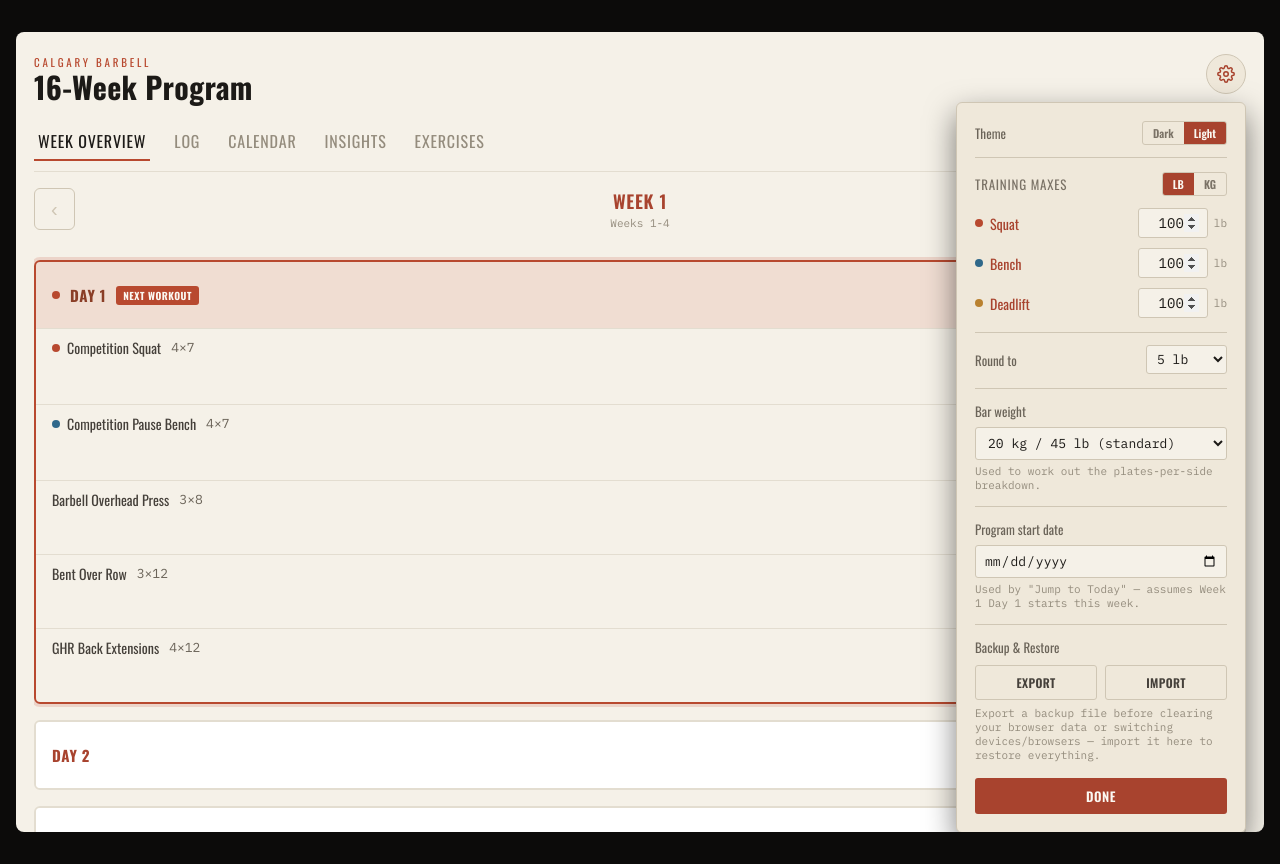
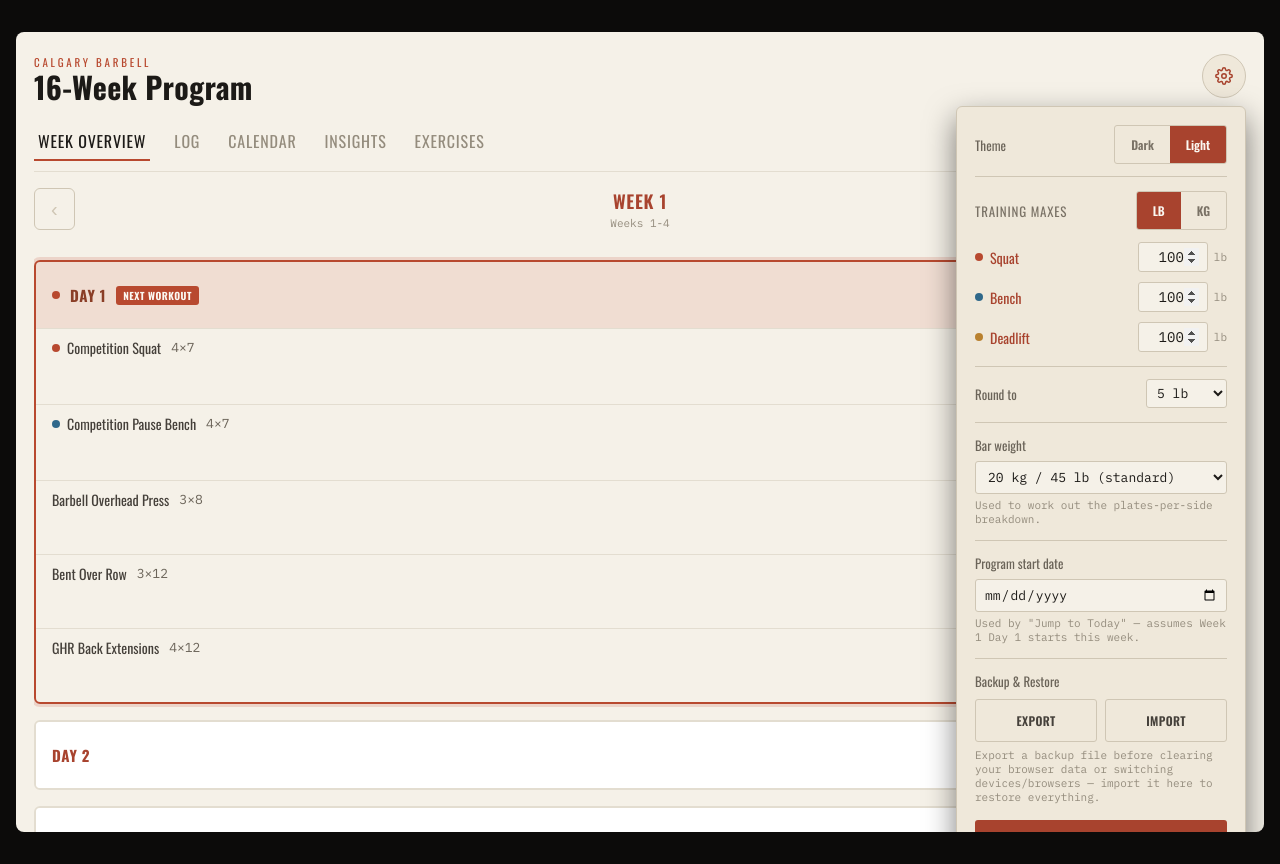
Before and after one commit to jackw91/CBB_App_V3, a React (Vite) app: page / in a window 1280 px wide. Both pictures are taken after a click on the button "Training max settings". Built offline with nearby package versions, Linux system fonts and the light colour scheme.

Commit message:
Update App.jsx
6

```diff
--- a/src/App.jsx
+++ b/src/App.jsx
@@ -453,7 +453,7 @@ function NavTabIcon({ value, size = 20 }) {
 function CollapsibleSection({ title, defaultOpen = true, children }) {
   const [open, setOpen] = useState(defaultOpen);
   return (
-    <div style={{ marginTop: 22 }}>
+    <div style={{ marginTop: 14 }}>
       <div
         onClick={() => setOpen((o) => !o)}
         style={{
@@ -461,6 +461,7 @@ function CollapsibleSection({ title, defaultOpen = true, children }) {
           alignItems: "center",
           justifyContent: "space-between",
           cursor: "pointer",
+          paddingTop: 8,
           paddingBottom: 8,
           borderBottom: "1px solid var(--cb-border)",
         }}
@@ -649,6 +650,9 @@ function ExerciseRow({ entry, idx, setStates, onToggleSet, log, onLogChange, exp
               color: done ? "var(--cb-green-text)" : "var(--cb-text-primary)",
               wordBreak: "break-word",
               cursor: "pointer",
+              padding: "8px 4px",
+              margin: "-8px -4px",
+              display: "inline-block",
             }}
           >
             {entry.exercise}
@@ -887,8 +891,8 @@ function SettingsPanel({ maxesLb, roundToLb, roundToKg, unit, barType, startDate
               key={t.key}
               onClick={() => onChange({ theme: t.key })}
               style={{
-                padding: "3px 10px",
-                fontSize: 11,
+                padding: "10px 16px",
+                fontSize: 12,
                 fontFamily: "'Oswald', sans-serif",
                 fontWeight: 600,
                 background: theme === t.key ? "var(--cb-accent)" : "transparent",
@@ -913,8 +917,8 @@ function SettingsPanel({ maxesLb, roundToLb, roundToKg, unit, barType, startDate
               key={u}
               onClick={() => onChange({ unit: u })}
               style={{
-                padding: "3px 10px",
-                fontSize: 11,
+                padding: "10px 16px",
+                fontSize: 12,
                 fontFamily: "'Oswald', sans-serif",
                 fontWeight: 600,
                 background: unit === u ? "var(--cb-accent)" : "transparent",
@@ -1017,7 +1021,7 @@ function SettingsPanel({ maxesLb, roundToLb, roundToKg, unit, barType, startDate
             onClick={onExportBackup}
             style={{
               flex: 1,
-              padding: "8px 0",
+              padding: "12px 0",
               background: "transparent",
               border: "1px solid var(--cb-border-strong)",
               borderRadius: 3,
@@ -1036,7 +1040,7 @@ function SettingsPanel({ maxesLb, roundToLb, roundToKg, unit, barType, startDate
             onClick={() => fileInputRef.current && fileInputRef.current.click()}
             style={{
               flex: 1,
-              padding: "8px 0",
+              padding: "12px 0",
               background: "transparent",
               border: "1px solid var(--cb-border-strong)",
               borderRadius: 3,
@@ -1072,7 +1076,7 @@ function SettingsPanel({ maxesLb, roundToLb, roundToKg, unit, barType, startDate
         style={{
           marginTop: 16,
           width: "100%",
-          padding: "8px 0",
+          padding: "12px 0",
           background: "var(--cb-accent)",
           border: "none",
           borderRadius: 3,
@@ -1237,7 +1241,7 @@ function RestTimerBar({ timer, onDismiss, onExtend }) {
           <button
             onClick={onDismiss}
             aria-label="Dismiss rest timer"
-            style={{ background: "transparent", border: "none", color: "var(--cb-text-muted)", cursor: "pointer", fontSize: 26, lineHeight: 1, padding: "4px 8px" }}
+            style={{ background: "transparent", border: "none", color: "var(--cb-text-muted)", cursor: "pointer", fontSize: 26, lineHeight: 1, padding: "10px 12px", margin: "-10px -12px -10px 0" }}
           >
             ×
           </button>
@@ -1777,15 +1781,16 @@ function ExercisesView({ initialSearch, onConsumeInitialSearch, allSessions, sta
         />
         {search && (
           <button
+            className="cb-clear-btn"
             onClick={() => setSearch("")}
             aria-label="Clear search"
             style={{
               position: "absolute",
               top: "50%",
-              right: 6,
+              right: 4,
               transform: "translateY(-50%)",
-              width: 30,
-              height: 30,
+              width: 36,
+              height: 36,
               display: "flex",
               alignItems: "center",
               justifyContent: "center",
@@ -1814,7 +1819,7 @@ function ExercisesView({ initialSearch, onConsumeInitialSearch, allSessions, sta
                 display: "flex",
                 alignItems: "center",
                 gap: 6,
-                padding: "6px 12px",
+                padding: "10px 16px",
                 borderRadius: 20,
                 border: isActive ? "1px solid var(--cb-accent)" : "1px solid var(--cb-border-strong)",
                 background: isActive ? "rgba(232,217,197,0.1)" : "transparent",
@@ -2261,7 +2266,25 @@ function ExerciseHistoryModal({ exercise, sessions, unit, onClose }) {
               </div>
             )}
           </div>
-          <button onClick={onClose} style={{ background: "transparent", border: "none", color: "var(--cb-text-faint)", fontSize: 22, lineHeight: 1, cursor: "pointer", flexShrink: 0 }}>
+          <button
+            onClick={onClose}
+            aria-label="Close"
+            style={{
+              width: 34,
+              height: 34,
+              display: "flex",
+              alignItems: "center",
+              justifyContent: "center",
+              background: "transparent",
+              border: "none",
+              color: "var(--cb-text-faint)",
+              fontSize: 22,
+              lineHeight: 1,
+              cursor: "pointer",
+              flexShrink: 0,
+              margin: "-6px -6px 0 0",
+            }}
+          >
             ×
           </button>
         </div>
@@ -2817,6 +2840,7 @@ export default function CalgaryBarbellApp() {
           .cb-row-bottom { gap: 18px !important; }
           .cb-row-bottom > div:last-child { gap: 14px !important; }
           .cb-icon-btn { width: 40px !important; height: 40px !important; }
+          .cb-clear-btn { width: 42px !important; height: 42px !important; }
         }
       `}</style>
 
@@ -2836,8 +2860,8 @@ export default function CalgaryBarbellApp() {
             <button
               onClick={() => setSettingsOpen((o) => !o)}
               style={{
-                width: 40,
-                height: 40,
+                width: 44,
+                height: 44,
                 borderRadius: "50%",
                 border: "1px solid var(--cb-border-strong)",
                 background: "var(--cb-surface-2)",
```
